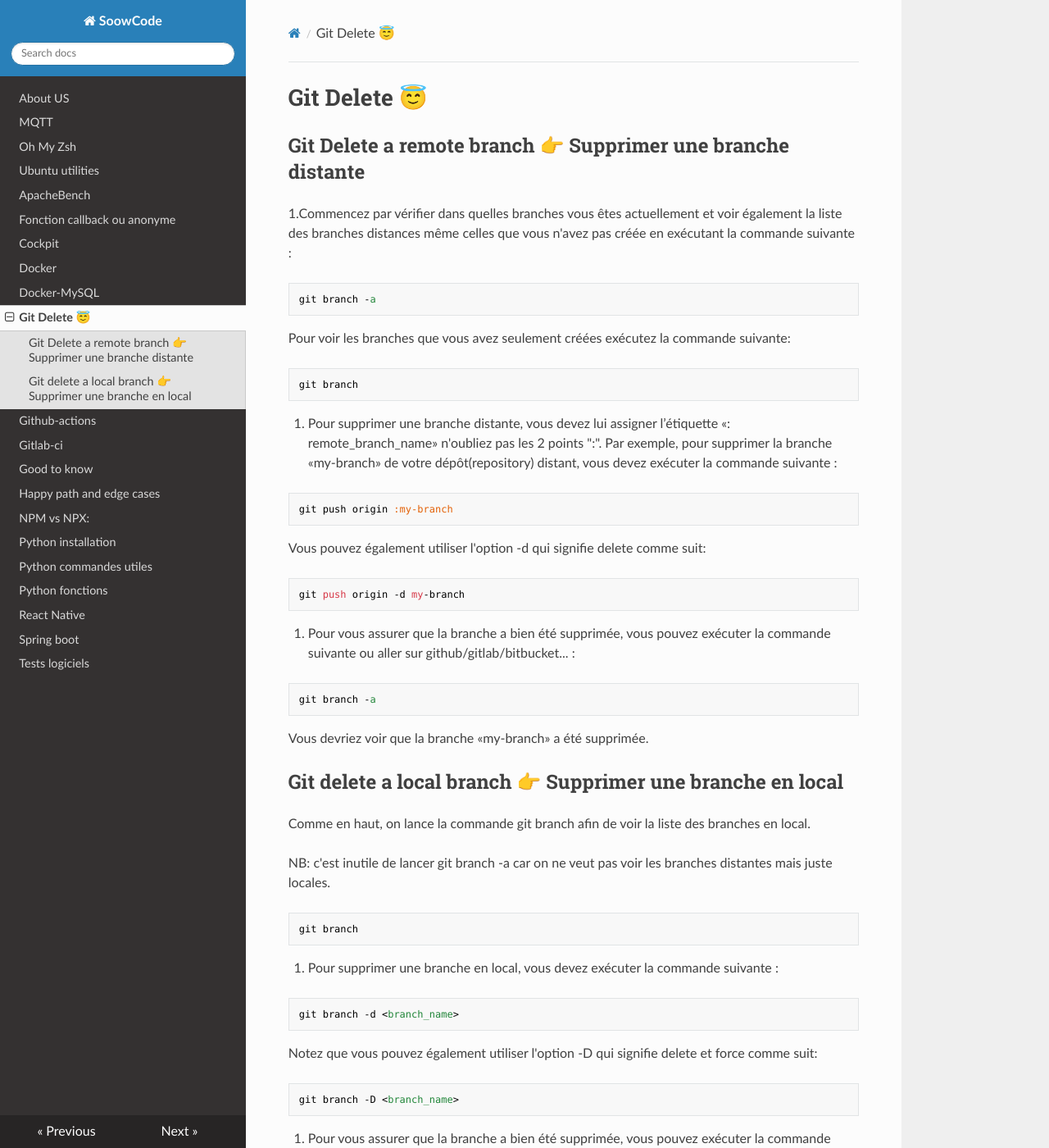
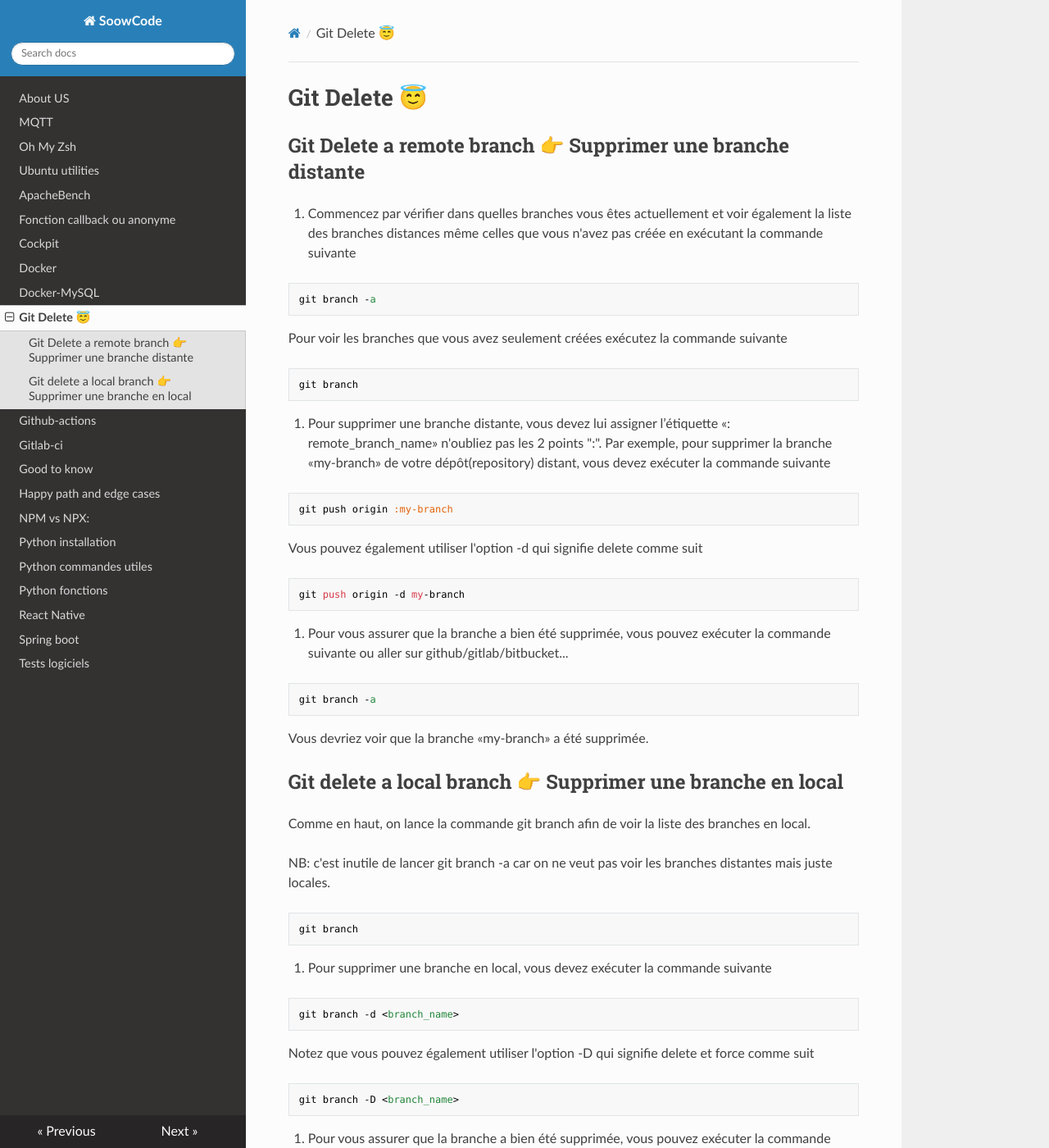
Before and after one commit to soowcode/soowcode.github.io, an MkDocs documentation site: the page built from docs/git-commands-utils.md, in a window 1280 px wide and 1400 px high. Shown: the whole window at 82% size. Built offline with MkDocs 1.6.1, drawn with Linux system fonts in a browser that asks for light colours; nearby versions of some CDN libraries; some of the changed text lies outside the part shown.

Commit message:
Update git-commands-utils.md

````diff
--- a/docs/git-commands-utils.md
+++ b/docs/git-commands-utils.md
@@ -2,31 +2,32 @@
 
 ## Git Delete a remote branch 👉 Supprimer une branche distante
 
-1.Commencez par vérifier dans quelles branches vous êtes actuellement et voir également la liste des branches distances même celles que vous n'avez pas créée en exécutant la commande suivante :
+1. Commencez par vérifier dans quelles branches vous êtes actuellement et voir également la liste des branches distances même celles que vous n'avez pas créée en exécutant la commande suivante
 
 ```
 git branch -a
 ```
 
-Pour voir les branches que vous avez seulement créées exécutez la commande suivante:
+Pour voir les branches que vous avez seulement créées exécutez la commande suivante
 
 ```
 git branch
 ```
 
-2. Pour supprimer une branche distante, vous devez lui assigner l’étiquette «: remote_branch_name» n'oubliez pas les 2 points ":". Par exemple, pour supprimer la branche «my-branch» de votre dépôt(repository) distant, vous devez exécuter la commande suivante :
+
+2. Pour supprimer une branche distante, vous devez lui assigner l’étiquette «: remote_branch_name» n'oubliez pas les 2 points ":". Par exemple, pour supprimer la branche «my-branch» de votre dépôt(repository) distant, vous devez exécuter la commande suivante
 
 ```
 git push origin :my-branch
 ```
 
-Vous pouvez également utiliser l'option -d qui signifie delete comme suit:
+Vous pouvez également utiliser l'option -d qui signifie delete comme suit
 
 ```
 git push origin -d my-branch
 ```
 
-3. Pour vous assurer que la branche a bien été supprimée, vous pouvez exécuter la commande suivante ou aller sur github/gitlab/bitbucket... :
+3. Pour vous assurer que la branche a bien été supprimée, vous pouvez exécuter la commande suivante ou aller sur github/gitlab/bitbucket...
 
 ```
 git branch -a
@@ -44,19 +45,19 @@ NB: c'est inutile de lancer git branch -a car on ne veut pas voir les branches d
 git branch
 ```
 
-1. Pour supprimer une branche en local, vous devez exécuter la commande suivante :
+1. Pour supprimer une branche en local, vous devez exécuter la commande suivante
 
 ```
 git branch -d <branch_name>
 ```
 
-Notez que vous pouvez également utiliser l'option -D qui signifie delete et force comme suit:
+Notez que vous pouvez également utiliser l'option -D qui signifie delete et force comme suit
 
 ```
 git branch -D <branch_name>
 ```
 
-2. Pour vous assurer que la branche a bien été supprimée, vous pouvez exécuter la commande suivante :
+2. Pour vous assurer que la branche a bien été supprimée, vous pouvez exécuter la commande suivante
 
 ```
 git branch
````
